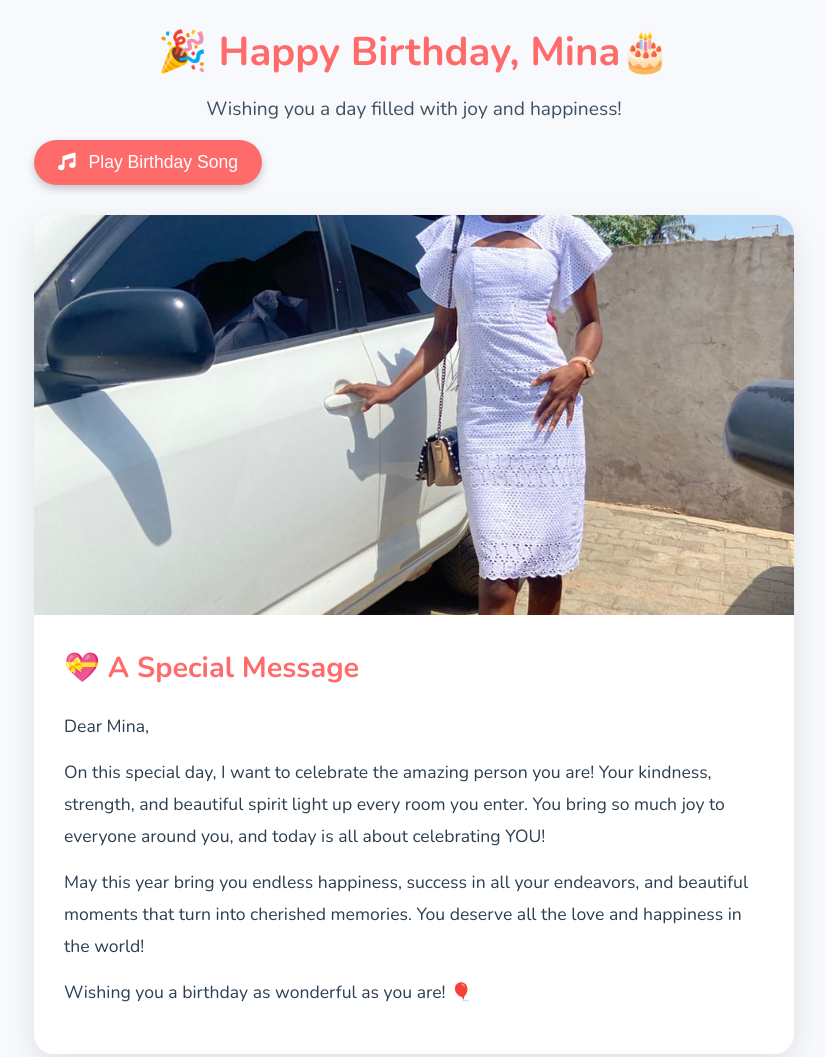
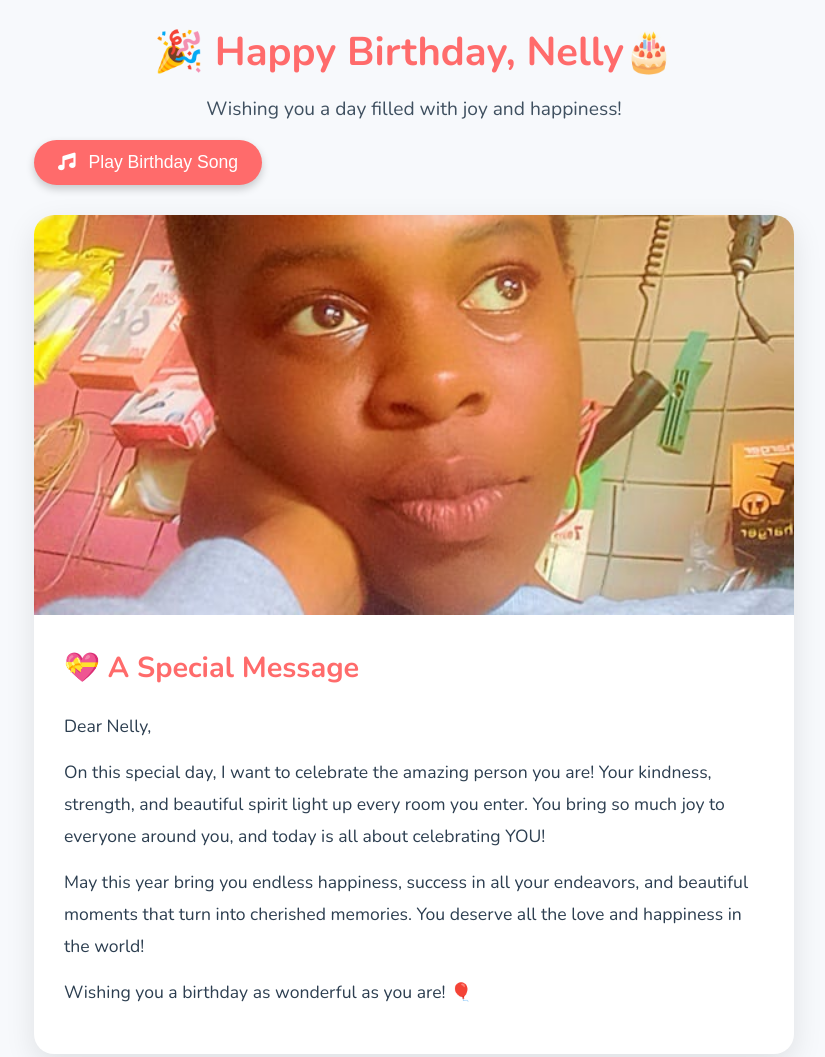
Before and after one commit to JohnsonSaka123/birthday_project-25, a plain HTML site: page index.html in a window 1280 px wide. Shown: the top 1057 px of the page, without its empty margins (226-1051 px from the left). Drawn offline with nearby package versions, Linux system fonts and the light colour scheme.

Commit message:
Updated celebrant to another person

```diff
--- a/index.html
+++ b/index.html
@@ -13,7 +13,7 @@
 <body>
   <div class="container">
     <header>
-      <h1>🎉 Happy Birthday, Mina🎂</h1>
+      <h1>🎉 Happy Birthday, Nelly🎂</h1>
       <p>Wishing you a day filled with joy and happiness!</p>
       <button id="playMusic" class="music-button">
         <i class="fas fa-music"></i> Play Birthday Song
@@ -23,12 +23,12 @@
     <main>
       <div class="birthday-card">
         <div class="photo-container">
-          <img src="./images/Mina-bezz.jpg" alt="Birthday Celebration" class="main-photo">
+          <img src="./images/nelly.jpg" alt="Birthday Celebration" class="main-photo">
         </div>
 
         <div class="message">
           <h2>💝 A Special Message</h2>
-          <p>Dear Mina,</p>
+          <p>Dear Nelly,</p>
           <p>On this special day, I want to celebrate the amazing person you are! Your kindness, strength, and beautiful spirit light up every room you enter. You bring so much joy to everyone around you, and today is all about celebrating YOU!</p>
           <p>May this year bring you endless happiness, success in all your endeavors, and beautiful moments that turn into cherished memories. You deserve all the love and happiness in the world!</p>
           <p>Wishing you a birthday as wonderful as you are! 🎈</p>
```
Also changed, not shown: images/Mina-bezz.jpg (deleted), images/nelly.jpg (added).
